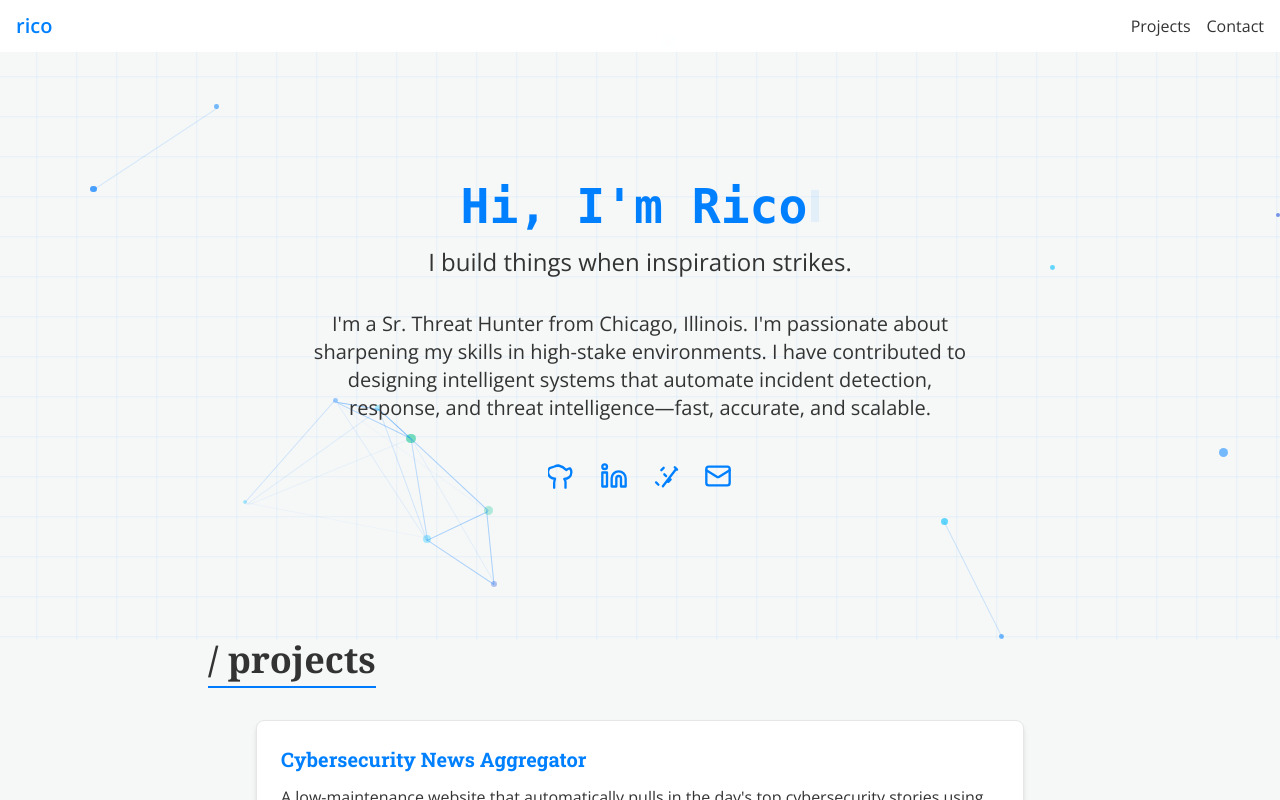
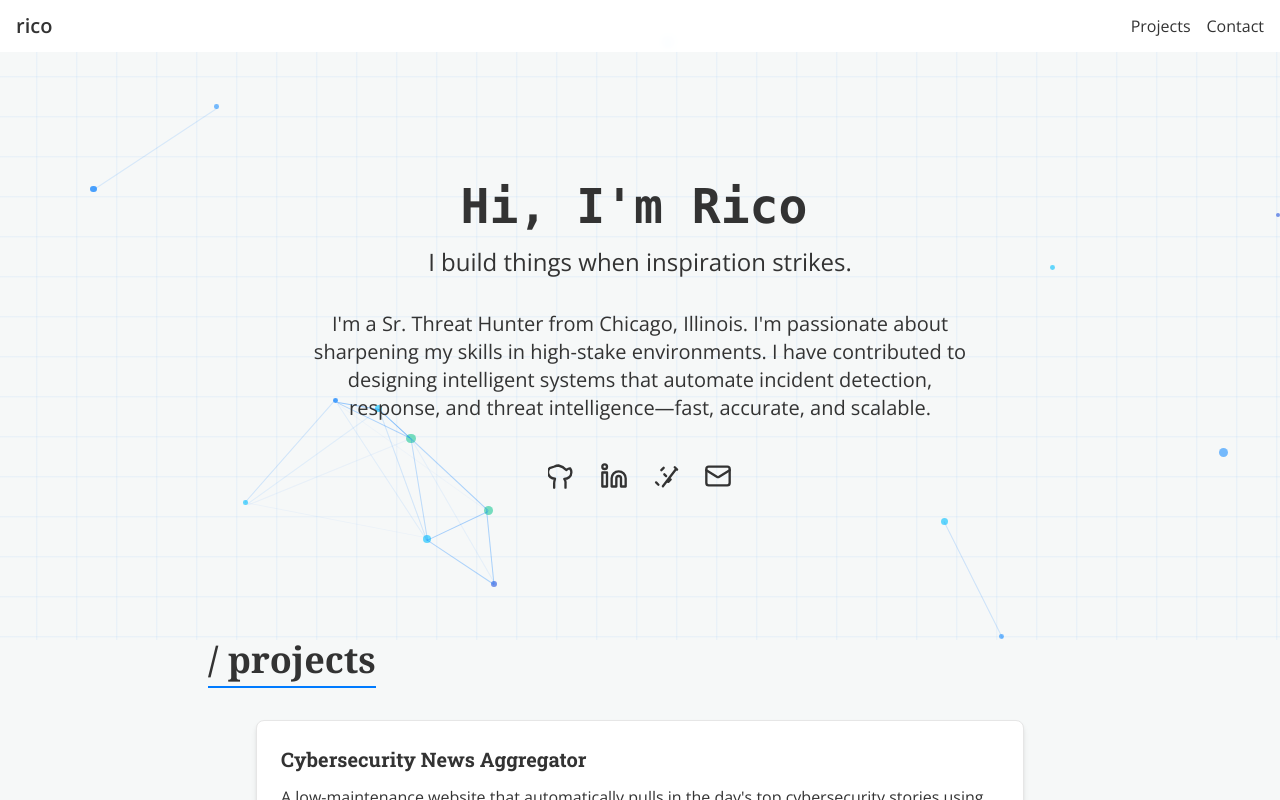
Before and after one commit to ricomanifesto/rico, a React (Vite) app: page / in a window 1280 px wide. Shown: the top 800 px of the page. Built offline with nearby package versions, Linux system fonts and the light colour scheme.

Commit message:
updating tailwind config

```diff
--- a/tailwind.config.ts
+++ b/tailwind.config.ts
@@ -21,75 +21,7 @@ export default {
         popover: {
           DEFAULT: "hsl(var(--popover))",
           foreground: "hsl(var(--popover-foreground))",
-        },
-        primary: {
-          DEFAULT: "hsl(var(--primary))",
-          foreground: "hsl(var(--primary-foreground))",
-        },
-        secondary: {
-          DEFAULT: "hsl(var(--secondary))",
-          foreground: "hsl(var(--secondary-foreground))",
-        },
-        muted: {
-          DEFAULT: "hsl(var(--muted))",
-          foreground: "hsl(var(--muted-foreground))",
-        },
-        accent: {
-          DEFAULT: "hsl(var(--accent))",
-          foreground: "hsl(var(--accent-foreground))",
-        },
-        destructive: {
-          DEFAULT: "hsl(var(--destructive))",
-          foreground: "hsl(var(--destructive-foreground))",
-        },
-        border: "hsl(var(--border))",
-        input: "hsl(var(--input))",
-        ring: "hsl(var(--ring))",
-        chart: {
-          "1": "hsl(var(--chart-1))",
-          "2": "hsl(var(--chart-2))",
-          "3": "hsl(var(--chart-3))",
-          "4": "hsl(var(--chart-4))",
-          "5": "hsl(var(--chart-5))",
-        },
-        sidebar: {
-          DEFAULT: "hsl(var(--sidebar-background))",
-          foreground: "hsl(var(--sidebar-foreground))",
-          primary: "hsl(var(--sidebar-primary))",
-          "primary-foreground": "hsl(var(--sidebar-primary-foreground))",
-          accent: "hsl(var(--sidebar-accent))",
-          "accent-foreground": "hsl(var(--sidebar-accent-foreground))",
-          border: "hsl(var(--sidebar-border))",
-          ring: "hsl(var(--sidebar-ring))",
-        },
-      },
-      keyframes: {
-        "accordion-down": {
-          from: {
-            height: "0",
-          },
-          to: {
-            height: "var(--radix-accordion-content-height)",
-          },
-        },
-        "accordion-up": {
-          from: {
-            height: "var(--radix-accordion-content-height)",
-          },
-          to: {
-            height: "0",
-          },
-        },
-        "blink": {
-          "0%, 100%": { opacity: "1" },
-          "50%": { opacity: "0" },
-        },
-      },
-      animation: {
-        "accordion-down": "accordion-down 0.2s ease-out",
-        "accordion-up": "accordion-up 0.2s ease-out",
-        "blink": "blink 1s ease-in-out infinite",
-        "pulse-slow": "pulse 4s cubic-bezier(0.4, 0, 0.6, 1) infinite",
+        }
       },
     },
   },
```
